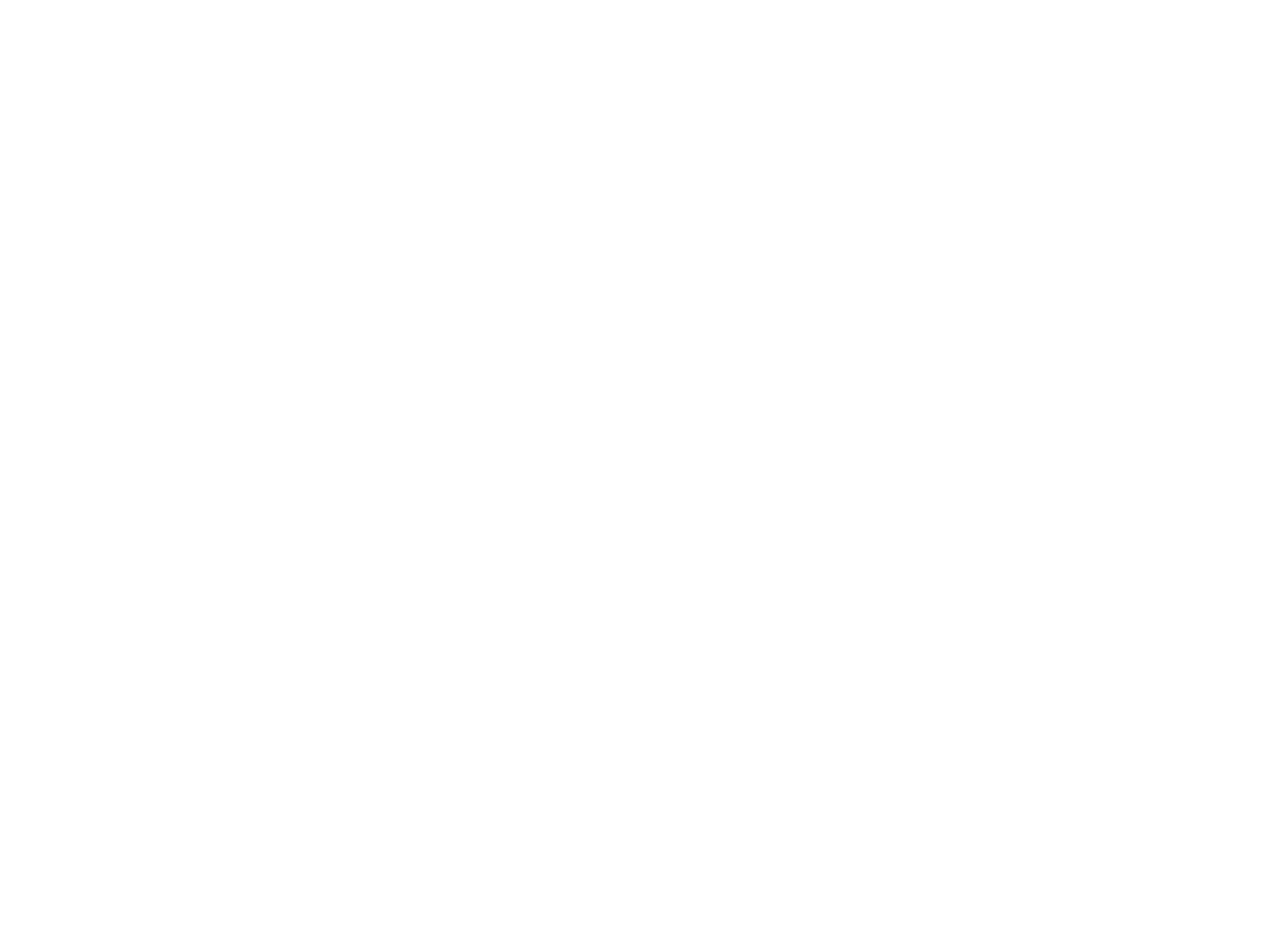
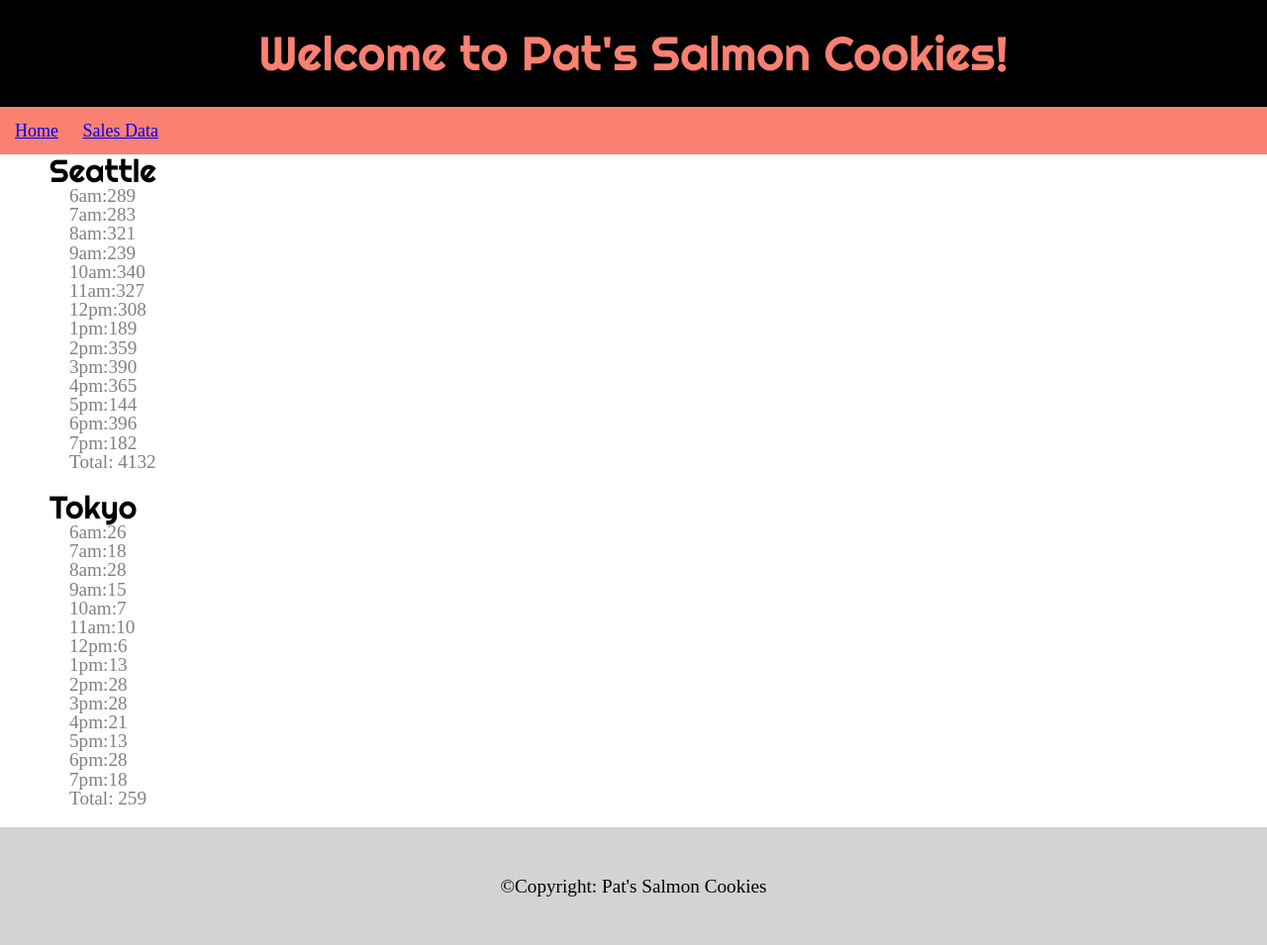
Before and after one commit to kaleman18/cookie-stand, a plain HTML site: page sales.html in a window 1280 px wide. Shown: the whole page at 99% size. Before the commit the page ends 800 px from the top, so only its background shows below. Drawn offline with Linux system fonts and the light colour scheme.

Commit message:
added object with functions and dom!

```diff
--- a/app.js
+++ b/app.js
@@ -1,55 +1,94 @@
-function getRandomCookies(min, max, avg){
+
+const hours = ['6am:','7am:','8am:','9am:','10am:','11am:','12pm:','1pm:','2pm:','3pm:','4pm:','5pm:','6pm:','7pm:'];
+
+function getRandomCookies(min, max){
   const randomPeople = Math.floor( Math.random() * (max - min + 1) + min );
-  const totalCookies = Math.floor(randomPeople * avg);
-  return totalCookies;
+  // const totalCookies = Math.floor(randomPeople * avg);
+  return randomPeople;
 }
+
 
 const seattleStore = {
   minCust: 23,
   maxCust: 65,
-  avgCookie: 63
+  avgCookie: 6.3,
+  avgCookiePer: [],
+  mainList: [],
+  totalCustPerHour: function(){
+    for (let i = 0; i < hours.length; i++) {
+      this.mainList.push(getRandomCookies(this.minCust,this.maxCust));
+    }
+  },
+  totalCookiePerHour: function(){
+    for (let i = 0;i < hours.length; i++) {
+      this.avgCookiePer.push(Math.floor(this.mainList[i] * this.avgCookie));
+    }
+  },
+};
+seattleStore.totalCustPerHour();
+seattleStore.totalCookiePerHour();
+console.log(seattleStore);
+
+
+const tokyoStore = {
+  minCust: 3,
+  maxCust: 24,
+  avgCookie: 1.2,
+  avgCookiePer: [],
+  mainList: [],
+  totalCustPerHour: function(){
+    for (let i = 0; i < hours.length; i++) {
+      this.mainList.push(getRandomCookies(this.minCust,this.maxCust));
+    }
+  },
+  totalCookiePerHour: function(){
+    for (let i = 0;i < hours.length; i++) {
+      this.avgCookiePer.push(Math.floor(this.mainList[i] * this.avgCookie));
+    }
+  },
 };
 
-// const tokyoStore = {
-//   minCust: 3,
-//   maxCust: 24,
-//   avgCookie: 1.2,
-// };
+console.log(tokyoStore);
 
-
-
-// const mainList = document.getElementById('boogers');
-// const sixAm = document.createElement('li');
-// mainList.appendChild(sixAm);
-// sixAm.textContent = getRandomCookies(seattleStore.minCust,seattleStore.maxCust,seattleStore.avgCookie);
-
-const seattleList = [];
-for (let i = 0; i < 9; i++) {
-  seattleList.push(getRandomCookies(seattleStore.minCust,seattleStore.maxCust,seattleStore.avgCookie));
-}
-const seattleTotal = seattleList[0] + seattleList[1] + seattleList[2] + seattleList[3] + seattleList[4] + seattleList[5] + seattleList[6] + seattleList[7] + seattleList[8];
-
-console.log(seattleList);
-console.log(seattleTotal);
+tokyoStore.totalCustPerHour();
+tokyoStore.totalCookiePerHour();
 
 
 
 
 
+const seattleList = document.getElementById('seattle');
+for (let i = 0; i < hours.length; i++) {
+  const liElem = document.createElement('li');
+  liElem.textContent = `${hours[i]}${seattleStore.avgCookiePer[i]}`;
+  seattleList.appendChild(liElem);
+}
+
+const tokyoList = document.getElementById('tokyo');
+for (let i = 0; i < hours.length; i++) {
+  const liElem = document.createElement('li');
+  liElem.textContent = `${hours[i]}${tokyoStore.avgCookiePer[i]}`;
+  tokyoList.appendChild(liElem);
+}
 
 
+const seatteTotal = document.getElementById('seattle');
+let seattleSum = 0;
+for (let i = 0; i < hours.length; i++) {
+  seattleSum = seattleSum + seattleStore.avgCookiePer[i];
+}
+const liSeattleElem = document.createElement('li');
+let seattleFinal = `Total: ${seattleSum}`;
+liSeattleElem.textContent = seattleFinal;
+seatteTotal.appendChild(liSeattleElem);
 
 
-// getRandomCookies(tokyoStore.minCust, tokyoStore.maxCust, tokyoStore.avgCookie);
-// getRandomCookies(seattleStore.minCust,seattleStore.maxCust,seattleStore.avgCookie);
-
-
-
-
-// function getRandomInt() {
-//   const min = 3;
-//   const max = 24;
-//   console.log(Math.floor(Math.random() *(max - min + 1) + min));
-// }
-
-// getRandomInt();
+const tokyoTotal = document.getElementById('tokyo');
+let tokyoSum = 0;
+for (let i = 0; i < hours.length; i++) {
+  tokyoSum = tokyoSum + tokyoStore.avgCookiePer[i];
+}
+const liTokyoElem = document.createElement('li');
+let tokyoFinal = `Total: ${tokyoSum}`;
+liTokyoElem.textContent = tokyoFinal;
+tokyoTotal.appendChild(liTokyoElem);
--- a/sales.html
+++ b/sales.html
@@ -1,19 +1,35 @@
 <!DOCTYPE html>
 <head>
-
+  <title>Pat's Salmon Cookies</title>
+  <link rel="stylesheet" href="reset.css"/>
+  <link rel="stylesheet" href="style.css"/>
+  <link rel="stylesheet" href="https://fonts.googleapis.com/css?family=Righteous">
 </head>
 <body>
   <Header>
-
-  </Header>
+        <h1>
+            Welcome to Pat's Salmon Cookies!
+        </h1>
+        <nav>
+            <a href="index.html">Home</a>
+            <a href="sales.html">Sales Data</a>
+        </nav>
+    </Header>
   <main>
     <section>
-
+      <h2>Seattle</h2>
+      <ul id = seattle>
+      </ul>
+    </section>
+    <section>
+      <h2>Tokyo</h2>
+      <ul id = tokyo>
+      </ul>
     </section>
 
   </main>
-  <footer>
-
-  </footer>
+  <Footer>
+    &copy;Copyright: Pat's Salmon Cookies
+</Footer>
   <script src="app.js"></script>
 </body>
--- a/style.css
+++ b/style.css
@@ -1,5 +1,7 @@
-*{
-  border-color: black 5px;
+
+nav a{
+  margin-right: 20px;
+
 }
 h1 {
     background-color: black;
@@ -23,9 +25,23 @@ h2 {
   padding-left: 50px;
 }
 
+ul {
+  color: grey;
+  margin-left: 70px;
+  margin-bottom: 20px;
+  font-size: larger;
+}
+
 footer{
   background-color: lightgray;
   text-align: center;
   padding: 50px;
   font-size: larger;
 }
+
+img{
+  display: block;
+  margin-left: auto;
+  margin-right: auto;
+  width: 50%;
+}
```
Also changed, not shown: index.html (+32 -23 lines), imgs/school fish.png (added).
